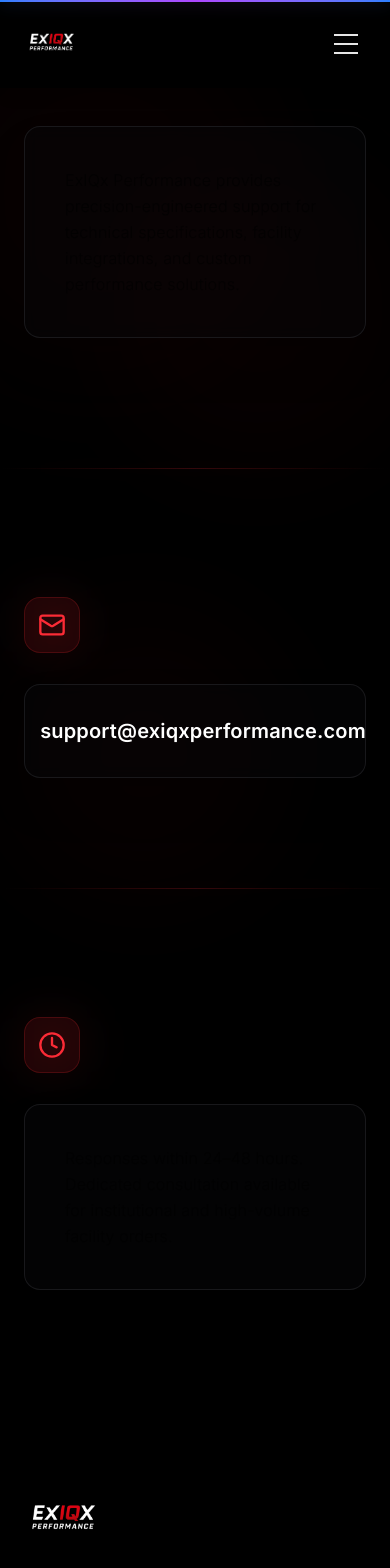
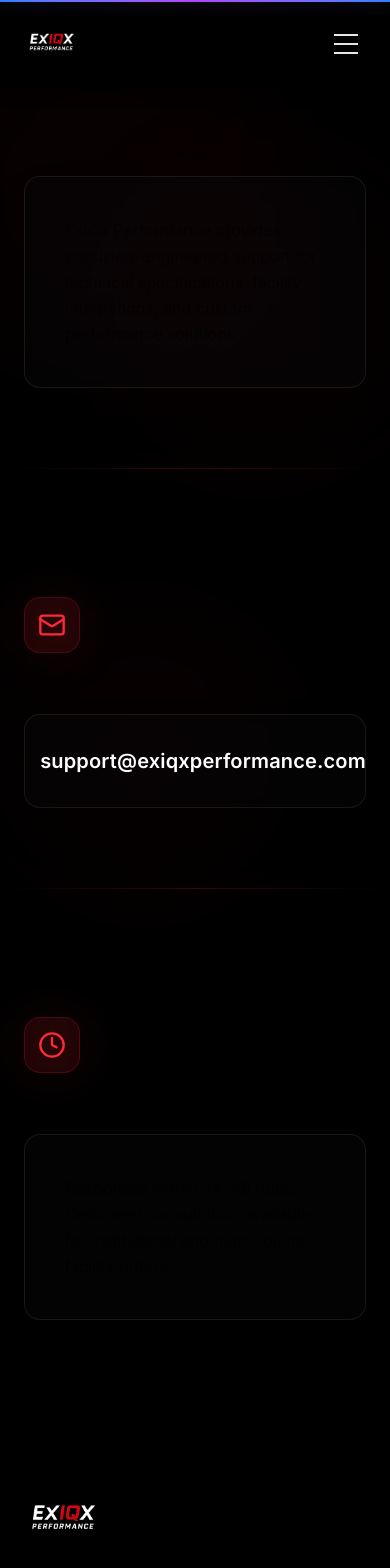
Before and after one commit to infinityspine/exiqx-website, a Next.js app: page /contact in a window 390 px wide. Shown: the top 1568 px of the page. Built offline with nearby package versions, Linux system fonts and the light colour scheme.

Commit message:
🕒 Auto-commit: 2025-11-14 10:18:28

```diff
--- a/app/about/page.tsx
+++ b/app/about/page.tsx
@@ -1,17 +1,8 @@
 'use client'
 
-import { motion, useScroll, useSpring, useReducedMotion, useTransform } from 'framer-motion'
+import { motion, useScroll, useSpring, useReducedMotion } from 'framer-motion'
+import { fadeUp, staggerChildren } from '@/lib/motionPresets'
 import { Zap, Target, Award, TrendingUp } from 'lucide-react'
-
-// Animation variants for smooth section reveals - optimized
-const sectionVariants = {
-  hidden: { opacity: 0, y: 20 },
-  visible: {
-    opacity: 1,
-    y: 0,
-    transition: { duration: 0.5, ease: [0.22, 1, 0.36, 1] as [number, number, number, number] },
-  },
-}
 
 // Premium separator component
 const PremiumSeparator = () => (
@@ -66,9 +57,6 @@ export default function AboutPage() {
   })
 
 
-  // Optimized parallax transforms - reduced to essential only
-  const heroY = shouldReduceMotion ? undefined : useTransform(scrollYProgress, [0, 0.15], [0, -50])
-  const contentParallax = shouldReduceMotion ? undefined : useTransform(scrollYProgress, [0.2, 0.8], [30, -30])
 
   return (
     <>
@@ -88,7 +76,9 @@ export default function AboutPage() {
           initial="hidden"
           whileInView="visible"
           viewport={{ once: true, margin: "-100px" }}
-          variants={sectionVariants}
+          variants={fadeUp}
+          style={{ transform: 'translateZ(0)' }}
+          className="will-change-transform"
           className="relative"
           style={{
             paddingTop: 'clamp(6rem, 12vw, 10rem)',
@@ -127,7 +117,9 @@ export default function AboutPage() {
           initial="hidden"
           whileInView="visible"
           viewport={{ once: true, margin: "-100px" }}
-          variants={sectionVariants}
+          variants={fadeUp}
+          style={{ transform: 'translateZ(0)' }}
+          className="will-change-transform"
           className="relative"
           style={{
             paddingTop: 'clamp(5rem, 10vw, 8rem)',
@@ -171,15 +163,16 @@ export default function AboutPage() {
             </div>
 
             <motion.div
-              className="relative bg-zinc-950/40 backdrop-blur-sm border border-zinc-800/60 rounded-2xl shadow-2xl overflow-hidden"
+              className="relative bg-zinc-950/40 backdrop-blur-sm border border-zinc-800/60 rounded-2xl shadow-2xl overflow-hidden will-change-transform"
               style={{
                 padding: 'clamp(2.5rem, 5vw, 4rem)',
-                y: contentParallax,
                 transform: 'translateZ(0)'
               }}
               whileHover={shouldReduceMotion ? {} : {
+                y: -3,
+                scale: 1.02,
                 borderColor: 'rgba(127, 29, 29, 0.6)',
-                transition: { duration: 0.3 }
+                transition: { type: "spring", stiffness: 200, damping: 20 }
               }}
             >
               <div className="text-base sm:text-lg text-white/70 font-light leading-relaxed">
@@ -202,7 +195,9 @@ export default function AboutPage() {
           initial="hidden"
           whileInView="visible"
           viewport={{ once: true, margin: "-100px" }}
-          variants={sectionVariants}
+          variants={fadeUp}
+          style={{ transform: 'translateZ(0)' }}
+          className="will-change-transform"
           className="relative"
           style={{
             paddingTop: 'clamp(5rem, 10vw, 8rem)',
@@ -247,15 +242,16 @@ export default function AboutPage() {
             </div>
 
             <motion.div
-              className="relative bg-zinc-950/40 backdrop-blur-sm border border-zinc-800/60 rounded-2xl shadow-2xl overflow-hidden"
+              className="relative bg-zinc-950/40 backdrop-blur-sm border border-zinc-800/60 rounded-2xl shadow-2xl overflow-hidden will-change-transform"
               style={{
                 padding: 'clamp(2.5rem, 5vw, 4rem)',
-                y: contentParallax,
                 transform: 'translateZ(0)'
               }}
               whileHover={shouldReduceMotion ? {} : {
+                y: -3,
+                scale: 1.02,
                 borderColor: 'rgba(127, 29, 29, 0.6)',
-                transition: { duration: 0.3 }
+                transition: { type: "spring", stiffness: 200, damping: 20 }
               }}
             >
               <div className="text-base sm:text-lg text-white/70 font-light leading-relaxed">
@@ -278,7 +274,9 @@ export default function AboutPage() {
           initial="hidden"
           whileInView="visible"
           viewport={{ once: true, margin: "-100px" }}
-          variants={sectionVariants}
+          variants={fadeUp}
+          style={{ transform: 'translateZ(0)' }}
+          className="will-change-transform"
           className="relative"
           style={{
             paddingTop: 'clamp(5rem, 10vw, 8rem)',
@@ -323,15 +321,16 @@ export default function AboutPage() {
             </div>
 
             <motion.div
-              className="relative bg-zinc-950/40 backdrop-blur-sm border border-zinc-800/60 rounded-2xl shadow-2xl overflow-hidden"
+              className="relative bg-zinc-950/40 backdrop-blur-sm border border-zinc-800/60 rounded-2xl shadow-2xl overflow-hidden will-change-transform"
               style={{
                 padding: 'clamp(2.5rem, 5vw, 4rem)',
-                y: contentParallax,
                 transform: 'translateZ(0)'
               }}
               whileHover={shouldReduceMotion ? {} : {
+                y: -3,
+                scale: 1.02,
                 borderColor: 'rgba(127, 29, 29, 0.6)',
-                transition: { duration: 0.3 }
+                transition: { type: "spring", stiffness: 200, damping: 20 }
               }}
             >
               <div className="text-base sm:text-lg text-white/70 font-light leading-relaxed">
@@ -354,7 +353,9 @@ export default function AboutPage() {
           initial="hidden"
           whileInView="visible"
           viewport={{ once: true, margin: "-100px" }}
-          variants={sectionVariants}
+          variants={fadeUp}
+          style={{ transform: 'translateZ(0)' }}
+          className="will-change-transform"
           className="relative"
           style={{
             paddingTop: 'clamp(5rem, 10vw, 8rem)',
@@ -399,15 +400,16 @@ export default function AboutPage() {
             </div>
 
             <motion.div
-              className="relative bg-zinc-950/40 backdrop-blur-sm border border-zinc-800/60 rounded-2xl shadow-2xl overflow-hidden"
+              className="relative bg-zinc-950/40 backdrop-blur-sm border border-zinc-800/60 rounded-2xl shadow-2xl overflow-hidden will-change-transform"
               style={{
                 padding: 'clamp(2.5rem, 5vw, 4rem)',
-                y: contentParallax,
                 transform: 'translateZ(0)'
               }}
               whileHover={shouldReduceMotion ? {} : {
+                y: -3,
+                scale: 1.02,
                 borderColor: 'rgba(127, 29, 29, 0.6)',
-                transition: { duration: 0.3 }
+                transition: { type: "spring", stiffness: 200, damping: 20 }
               }}
             >
               <div className="text-base sm:text-lg text-white/70 font-light leading-relaxed">
--- a/app/contact/page.tsx
+++ b/app/contact/page.tsx
@@ -1,17 +1,8 @@
 'use client'
 
-import { motion, useScroll, useSpring, useReducedMotion, useTransform } from 'framer-motion'
+import { motion, useScroll, useSpring, useReducedMotion } from 'framer-motion'
+import { fadeUp, staggerChildren } from '@/lib/motionPresets'
 import { Mail, Clock } from 'lucide-react'
-
-// Animation variants for smooth section reveals - optimized
-const sectionVariants = {
-  hidden: { opacity: 0, y: 20 },
-  visible: {
-    opacity: 1,
-    y: 0,
-    transition: { duration: 0.5, ease: [0.22, 1, 0.36, 1] as [number, number, number, number] },
-  },
-}
 
 // Premium separator component
 const PremiumSeparator = () => (
@@ -65,9 +56,6 @@ export default function ContactPage() {
     restDelta: 0.001,
   })
 
-  // Optimized parallax transforms - reduced to essential only
-  const heroY = shouldReduceMotion ? undefined : useTransform(scrollYProgress, [0, 0.2], [0, -50])
-  const contentParallax = shouldReduceMotion ? undefined : useTransform(scrollYProgress, [0.2, 0.8], [30, -30])
 
   return (
     <>
@@ -87,7 +75,9 @@ export default function ContactPage() {
           initial="hidden"
           whileInView="visible"
           viewport={{ once: true, margin: "-100px" }}
-          variants={sectionVariants}
+          variants={fadeUp}
+          style={{ transform: 'translateZ(0)' }}
+          className="will-change-transform"
           className="relative"
           style={{
             paddingTop: 'clamp(6rem, 12vw, 10rem)',
@@ -117,14 +107,16 @@ export default function ContactPage() {
             </motion.h1>
 
             <motion.div
-              className="relative bg-zinc-950/40 backdrop-blur-sm border border-zinc-800/60 rounded-2xl shadow-2xl overflow-hidden"
+              className="relative bg-zinc-950/40 backdrop-blur-sm border border-zinc-800/60 rounded-2xl shadow-2xl overflow-hidden will-change-transform"
               style={{
                 padding: 'clamp(2.5rem, 5vw, 4rem)',
-                y: heroY
+                transform: 'translateZ(0)'
               }}
               whileHover={shouldReduceMotion ? {} : {
+                y: -3,
+                scale: 1.02,
                 borderColor: 'rgba(127, 29, 29, 0.6)',
-                transition: { duration: 0.3 }
+                transition: { type: "spring", stiffness: 200, damping: 20 }
               }}
             >
               <div className="text-base sm:text-lg text-white/70 font-light leading-relaxed">
@@ -144,7 +136,9 @@ export default function ContactPage() {
           initial="hidden"
           whileInView="visible"
           viewport={{ once: true, margin: "-100px" }}
-          variants={sectionVariants}
+          variants={fadeUp}
+          style={{ transform: 'translateZ(0)' }}
+          className="will-change-transform"
           className="relative"
           style={{
             paddingTop: 'clamp(5rem, 10vw, 8rem)',
@@ -188,19 +182,19 @@ export default function ContactPage() {
             </div>
 
             <motion.div
-              style={{
-                y: contentParallax,
-                transform: 'translateZ(0)'
-              }}
+              variants={fadeUp}
+              style={{ transform: 'translateZ(0)' }}
+              className="will-change-transform"
             >
               <motion.a
                 href="mailto:support@exiqxperformance.com"
-                className="group relative block bg-zinc-950/40 backdrop-blur-sm border border-zinc-800/60 rounded-2xl shadow-2xl overflow-hidden"
-                style={{ padding: 'clamp(2rem, 4vw, 3rem)' }}
+                className="group relative block bg-zinc-950/40 backdrop-blur-sm border border-zinc-800/60 rounded-2xl shadow-2xl overflow-hidden will-change-transform"
+                style={{ padding: 'clamp(2rem, 4vw, 3rem)', transform: 'translateZ(0)' }}
                 whileHover={shouldReduceMotion ? {} : {
+                  y: -6,
+                  scale: 1.03,
                   borderColor: 'rgba(239, 68, 68, 0.6)',
-                  scale: 1.02,
-                  transition: { duration: 0.3 }
+                  transition: { type: "spring", stiffness: 180, damping: 20 }
                 }}
                 whileTap={shouldReduceMotion ? {} : { scale: 0.98 }}
               >
@@ -224,7 +218,9 @@ export default function ContactPage() {
           initial="hidden"
           whileInView="visible"
           viewport={{ once: true, margin: "-100px" }}
-          variants={sectionVariants}
+          variants={fadeUp}
+          style={{ transform: 'translateZ(0)' }}
+          className="will-change-transform"
           className="relative"
           style={{
             paddingTop: 'clamp(5rem, 10vw, 8rem)',
@@ -262,15 +258,16 @@ export default function ContactPage() {
             </div>
 
             <motion.div
-              className="relative bg-zinc-950/40 backdrop-blur-sm border border-zinc-800/60 rounded-2xl shadow-2xl overflow-hidden"
+              className="relative bg-zinc-950/40 backdrop-blur-sm border border-zinc-800/60 rounded-2xl shadow-2xl overflow-hidden will-change-transform"
               style={{
                 padding: 'clamp(2.5rem, 5vw, 4rem)',
-                y: contentParallax,
                 transform: 'translateZ(0)'
               }}
               whileHover={shouldReduceMotion ? {} : {
+                y: -3,
+                scale: 1.02,
                 borderColor: 'rgba(127, 29, 29, 0.6)',
-                transition: { duration: 0.3 }
+                transition: { type: "spring", stiffness: 200, damping: 20 }
               }}
             >
               <div className="text-base sm:text-lg text-white/70 font-light leading-relaxed">
--- a/app/specifications/SpecificationsContent.tsx
+++ b/app/specifications/SpecificationsContent.tsx
@@ -1,32 +1,8 @@
 'use client'
 
-import { motion, useScroll, useSpring, useTransform } from 'framer-motion'
+import { motion, useScroll, useSpring, useReducedMotion } from 'framer-motion'
+import { fadeUp, staggerChildren } from '@/lib/motionPresets'
 import { FileText, Settings, Wrench, Mail, Activity } from 'lucide-react'
-
-// Animation variants for smooth section reveals
-const sectionVariants = {
-  hidden: { opacity: 0, y: 40 },
-  visible: {
-    opacity: 1,
-    y: 0,
-    transition: {
-      duration: 0.8,
-      ease: [0.22, 1, 0.36, 1] as [number, number, number, number],
-    },
-  },
-}
-
-const cardVariants = {
-  hidden: { opacity: 0, y: 20 },
-  visible: {
-    opacity: 1,
-    y: 0,
-    transition: {
-      duration: 0.6,
-      ease: [0.22, 1, 0.36, 1] as [number, number, number, number],
-    },
-  },
-}
 
 const specifications = [
   { feature: 'Model', value: 'Rack-Mounted Footplate (Launch Edition)' },
--- a/app/technology/TechnologyContent.tsx
+++ b/app/technology/TechnologyContent.tsx
@@ -1,6 +1,5 @@
 'use client'
 
-import { useState } from 'react'
 import { motion, useScroll, useSpring, useReducedMotion } from 'framer-motion'
 import { fadeUp, staggerChildren } from '@/lib/motionPresets'
 import { useParallax } from '@/hooks/useParallax'
@@ -57,11 +56,8 @@ export default function TechnologyPage() {
     damping: 30,
     restDelta: 0.001,
   })
-  const [mousePosition, setMousePosition] = useState({ x: 0, y: 0 })
-
-  // Optimized parallax transforms - reduced to essential only
-  const heroY = shouldReduceMotion ? undefined : useTransform(scrollYProgress, [0, 0.2], [0, -50])
-  const contentParallax = shouldReduceMotion ? undefined : useTransform(scrollYProgress, [0.2, 0.8], [30, -30])
+  // Tesla-style parallax - only for hero
+  const heroY = shouldReduceMotion ? undefined : useParallax(scrollYProgress, 25)
 
   // Performance outcomes data
   const performanceOutcomes = [
@@ -97,11 +93,12 @@ export default function TechnologyPage() {
           initial="hidden"
           whileInView="visible"
           viewport={{ once: true, margin: "-100px" }}
-          variants={sectionVariants}
-          className="relative"
-            style={{
+          variants={fadeUp}
+          className="relative will-change-transform"
+          style={{
             paddingTop: 'clamp(6rem, 12vw, 10rem)',
-            paddingBottom: 'clamp(5rem, 10vw, 8rem)'
+            paddingBottom: 'clamp(5rem, 10vw, 8rem)',
+            transform: 'translateZ(0)'
           }}
         >
           {/* Animated gradient orbs */}
@@ -134,8 +131,10 @@ export default function TechnologyPage() {
                 transform: 'translateZ(0)'
               }}
               whileHover={shouldReduceMotion ? {} : {
+                y: -3,
+                scale: 1.02,
                 borderColor: 'rgba(127, 29, 29, 0.6)',
-                transition: { duration: 0.3 }
+                transition: { type: "spring", stiffness: 200, damping: 20 }
               }}
             >
               <div className="text-base sm:text-lg text-white/70 font-light leading-relaxed">
@@ -155,11 +154,12 @@ export default function TechnologyPage() {
           initial="hidden"
           whileInView="visible"
           viewport={{ once: true, margin: "-100px" }}
-          variants={sectionVariants}
-          className="relative"
+          variants={fadeUp}
+          className="relative will-change-transform"
           style={{
             paddingTop: 'clamp(5rem, 10vw, 8rem)',
-            paddingBottom: 'clamp(5rem, 10vw, 8rem)'
+            paddingBottom: 'clamp(5rem, 10vw, 8rem)',
+            transform: 'translateZ(0)'
           }}
         >
           {/* Animated gradient orb */}
@@ -199,12 +199,13 @@ export default function TechnologyPage() {
               className="relative bg-zinc-950/40 backdrop-blur-sm border border-zinc-800/60 rounded-2xl shadow-2xl overflow-hidden will-change-transform"
               style={{
                 padding: 'clamp(2.5rem, 5vw, 4rem)',
-                y: contentParallax,
                 transform: 'translateZ(0)'
               }}
               whileHover={shouldReduceMotion ? {} : {
+                y: -3,
+                scale: 1.02,
                 borderColor: 'rgba(127, 29, 29, 0.6)',
-                transition: { duration: 0.3 }
+                transition: { type: "spring", stiffness: 200, damping: 20 }
               }}
             >
               <div className="text-base sm:text-lg text-white/70 font-light leading-relaxed">
@@ -230,7 +231,9 @@ export default function TechnologyPage() {
           initial="hidden"
           whileInView="visible"
           viewport={{ once: true, margin: "-100px" }}
-          variants={sectionVariants}
+          variants={fadeUp}
+          style={{ transform: 'translateZ(0)' }}
+          className="will-change-transform"
           className="relative"
           style={{
             paddingTop: 'clamp(5rem, 10vw, 8rem)',
@@ -279,12 +282,13 @@ export default function TechnologyPage() {
               className="relative bg-zinc-950/40 backdrop-blur-sm border border-zinc-800/60 rounded-2xl shadow-2xl overflow-hidden will-change-transform"
               style={{
                 padding: 'clamp(2.5rem, 5vw, 4rem)',
-                y: contentParallax,
                 transform: 'translateZ(0)'
               }}
               whileHover={shouldReduceMotion ? {} : {
+                y: -3,
+                scale: 1.02,
                 borderColor: 'rgba(127, 29, 29, 0.6)',
-                transition: { duration: 0.3 }
+                transition: { type: "spring", stiffness: 200, damping: 20 }
               }}
             >
               <div className="text-base sm:text-lg text-white/70 font-light leading-relaxed">
@@ -310,7 +314,9 @@ export default function TechnologyPage() {
           initial="hidden"
           whileInView="visible"
           viewport={{ once: true, margin: "-100px" }}
-          variants={sectionVariants}
+          variants={fadeUp}
+          style={{ transform: 'translateZ(0)' }}
+          className="will-change-transform"
           className="relative"
           style={{
             paddingTop: 'clamp(5rem, 10vw, 8rem)',
@@ -357,12 +363,13 @@ export default function TechnologyPage() {
               className="relative bg-zinc-950/40 backdrop-blur-sm border border-zinc-800/60 rounded-2xl shadow-2xl overflow-hidden will-change-transform"
               style={{
                 padding: 'clamp(2.5rem, 5vw, 4rem)',
-                y: contentParallax,
                 transform: 'translateZ(0)'
               }}
               whileHover={shouldReduceMotion ? {} : {
+                y: -3,
+                scale: 1.02,
                 borderColor: 'rgba(127, 29, 29, 0.6)',
-                transition: { duration: 0.3 }
+                transition: { type: "spring", stiffness: 200, damping: 20 }
               }}
             >
               <div className="text-base sm:text-lg text-white/70 font-light leading-relaxed">
@@ -385,7 +392,9 @@ export default function TechnologyPage() {
           initial="hidden"
           whileInView="visible"
           viewport={{ once: true, margin: "-100px" }}
-          variants={sectionVariants}
+          variants={fadeUp}
+          style={{ transform: 'translateZ(0)' }}
+          className="will-change-transform"
           className="relative"
           style={{
             paddingTop: 'clamp(5rem, 10vw, 8rem)',
@@ -431,17 +440,24 @@ export default function TechnologyPage() {
               </motion.h2>
             </motion.div>
 
-            <div className="grid gap-8 md:grid-cols-3">
+            <motion.div
+              className="grid gap-8 md:grid-cols-3"
+              variants={staggerChildren}
+              initial="hidden"
+              whileInView="visible"
+              viewport={{ once: true, margin: "-50px" }}
+            >
               {performanceOutcomes.map((outcome, index) => (
                 <motion.div
                   key={index}
-                  initial={{ opacity: 0, y: 15 }}
-                  whileInView={{ opacity: 1, y: 0 }}
-                  viewport={{ once: true, margin: "-50px" }}
-                  transition={{ delay: Math.min(index * 0.05, 0.3), duration: 0.4 }}
+                  variants={fadeUp}
                   className="group relative bg-zinc-950/40 backdrop-blur-sm border border-zinc-800/60 rounded-xl p-6 hover:border-red-900/50 transition-all duration-300 overflow-hidden will-change-transform"
                   style={{ transform: 'translateZ(0)' }}
-                  whileHover={shouldReduceMotion ? {} : { y: -4 }}
+                  whileHover={shouldReduceMotion ? {} : {
+                    y: -8,
+                    scale: 1.03,
+                    transition: { type: "spring", stiffness: 160, damping: 20 }
+                  }}
                 >
                   {/* Internal gradient glow on hover */}
                   <div className="absolute inset-0 bg-gradient-to-br from-red-500/0 via-red-500/0 to-red-500/0 group-hover:from-red-500/5 group-hover:via-red-500/0 group-hover:to-transparent rounded-xl transition-all duration-500 pointer-events-none" />
@@ -453,7 +469,7 @@ export default function TechnologyPage() {
                   </p>
                 </motion.div>
               ))}
-            </div>
+            </motion.div>
           </div>
         </motion.section>
 
@@ -465,7 +481,9 @@ export default function TechnologyPage() {
           initial="hidden"
           whileInView="visible"
           viewport={{ once: true, margin: "-100px" }}
-          variants={sectionVariants}
+          variants={fadeUp}
+          style={{ transform: 'translateZ(0)' }}
+          className="will-change-transform"
           className="relative"
           style={{
             paddingTop: 'clamp(5rem, 10vw, 8rem)',
@@ -481,10 +499,9 @@ export default function TechnologyPage() {
 
           <div className="mx-auto max-w-4xl px-6 text-center">
             <motion.div
-              className="flex items-center justify-center gap-6"
+              className="flex items-center justify-center gap-6 will-change-transform"
               style={{
                 marginBottom: 'clamp(2rem, 4vw, 3rem)',
-                y: contentParallax,
                 transform: 'translateZ(0)'
               }}
             >
@@ -520,12 +537,13 @@ export default function TechnologyPage() {
               style={{
                 padding: 'clamp(2.5rem, 5vw, 4rem)',
                 marginBottom: 'clamp(2rem, 4vw, 3rem)',
-                y: contentParallax,
                 transform: 'translateZ(0)'
               }}
               whileHover={shouldReduceMotion ? {} : {
+                y: -3,
+                scale: 1.02,
                 borderColor: 'rgba(127, 29, 29, 0.6)',
-                transition: { duration: 0.3 }
+                transition: { type: "spring", stiffness: 200, damping: 20 }
               }}
             >
               <p className="text-base sm:text-lg text-white/70 font-light leading-relaxed">
@@ -535,24 +553,15 @@ export default function TechnologyPage() {
 
             <motion.a
               href="/specifications"
-              onMouseMove={(e) => {
-                if (shouldReduceMotion) return
-                const rect = e.currentTarget.getBoundingClientRect()
-                setMousePosition({
-                  x: (e.clientX - rect.left - rect.width / 2) * 0.1,
-                  y: (e.clientY - rect.top - rect.height / 2) * 0.1,
-                })
+              variants={fadeUp}
+              whileHover={shouldReduceMotion ? {} : {
+                scale: 1.05,
+                y: -3,
+                transition: { type: "spring", stiffness: 200, damping: 20 }
               }}
-              onMouseLeave={() => setMousePosition({ x: 0, y: 0 })}
-              animate={{
-                x: mousePosition.x,
-                y: mousePosition.y,
-                scale: shouldReduceMotion ? 1 : undefined
-              }}
-              whileHover={shouldReduceMotion ? {} : { scale: 1.05 }}
-              whileTap={shouldReduceMotion ? {} : { scale: 0.98 }}
-              transition={{ type: "spring", stiffness: 150, damping: 15 }}
-              className="inline-block rounded-xl bg-accent px-10 py-4 text-[11px] font-semibold uppercase tracking-[0.2em] text-white transition-all duration-300 hover:bg-red-700 hover:shadow-[0_10px_30px_rgba(220,38,38,0.55)] focus-visible:outline-none focus-visible:ring-2 focus-visible:ring-accent focus-visible:ring-offset-2 focus-visible:ring-offset-black"
+              transition={{ type: "spring", stiffness: 200, damping: 20 }}
+              className="inline-block rounded-xl bg-accent px-10 py-4 text-[11px] font-semibold uppercase tracking-[0.2em] text-white transition-all duration-300 hover:bg-red-700 hover:shadow-[0_10px_30px_rgba(220,38,38,0.55)] focus-visible:outline-none focus-visible:ring-2 focus-visible:ring-accent focus-visible:ring-offset-2 focus-visible:ring-offset-black will-change-transform"
+              style={{ transform: 'translateZ(0)' }}
             >
               View Full Specifications →
             </motion.a>
```
